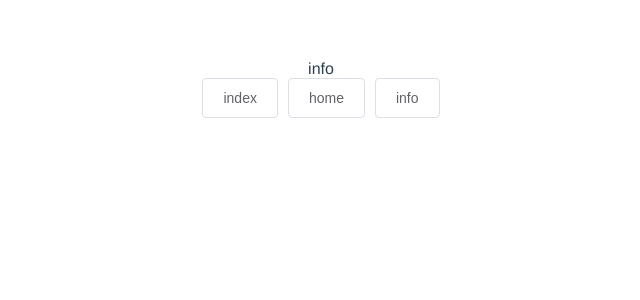
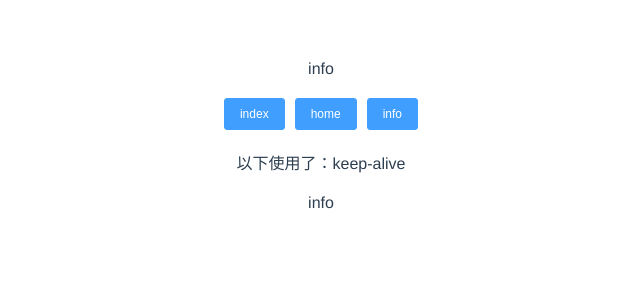
Before and after one commit to Sumeiuy/vue_test, a Vue app: page /#/Component01 in a window 1280 px wide. Shown: the top 300 px of the page, without its empty margins (319-959 px from the left). Built offline with nearby package versions, Linux system fonts and the light colour scheme.

Commit message:
#v0401# 动态组件-使用keep-alive

```diff
--- a/src/components/Component01/IndexCom.vue
+++ b/src/components/Component01/IndexCom.vue
@@ -1,5 +1,9 @@
 <template>
-  <div>index</div>
+  <div>
+    <span>index page</span>
+    <el-input size='small'
+              style="width:120px"></el-input>
+  </div>
 </template>
 <script>
 export default {
--- a/src/components/Component01/index.vue
+++ b/src/components/Component01/index.vue
@@ -1,11 +1,21 @@
 <template>
   <div>
     <component :is="who"></component>
-    <div>
-      <el-button @click="who='index-com'">index</el-button>
-      <el-button @click="who='home-com'">home</el-button>
-      <el-button @click="who='info-com'">info</el-button>
+    <div class="mtop">
+      <el-button size='small'
+                 type="primary"
+                 @click="who='index-com'">index</el-button>
+      <el-button size='small'
+                 type="primary"
+                 @click="who='home-com'">home</el-button>
+      <el-button size='small'
+                 type="primary"
+                 @click="who='info-com'">info</el-button>
     </div>
+    <p class="mtop">以下使用了：keep-alive</p>
+    <keep-alive>
+      <component :is="who"></component>
+    </keep-alive>
   </div>
 </template>
 
@@ -24,4 +34,7 @@ export default {
 }
 </script>
 <style scoped>
+.mtop {
+  margin: 20px 0;
+}
 </style>
```
